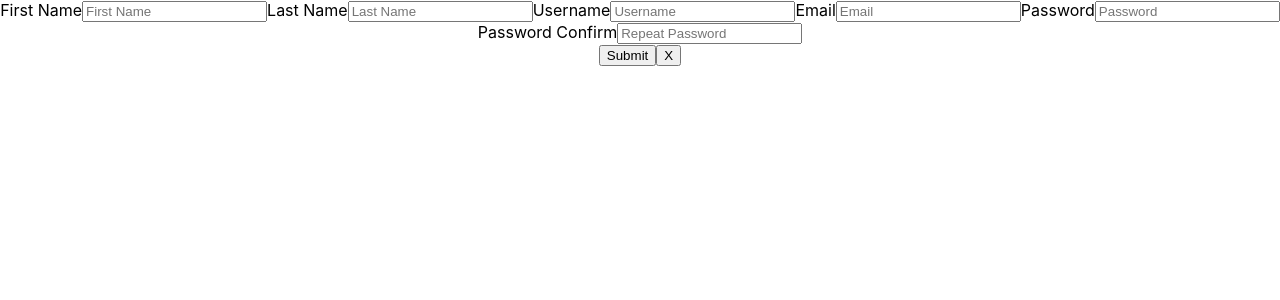
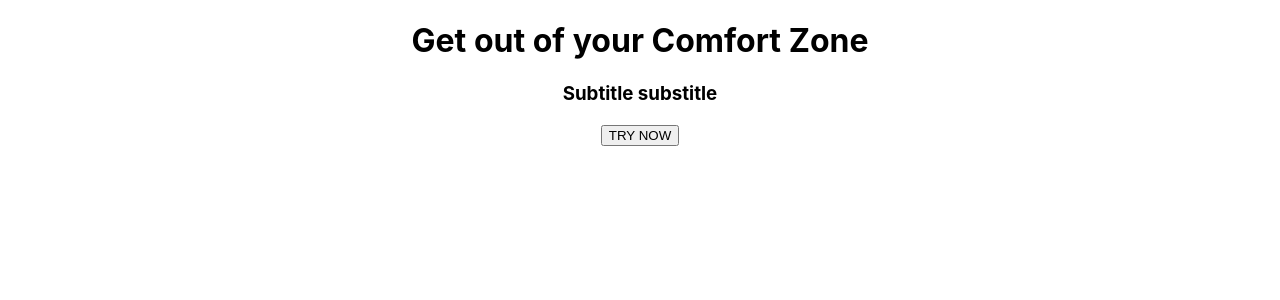
Before and after one commit to SmitnAntonyDv/Unbord-client, a React (Create React App) app: page / in a window 1280 px wide. Shown: the top 300 px of the page. Built offline with nearby package versions, Linux system fonts and the light colour scheme.

Commit message:
created switch route with exact path for homepage

```diff
--- a/src/App.tsx
+++ b/src/App.tsx
@@ -1,12 +1,18 @@
 import React from 'react';
 import './App.css';
 import SignUp from './Components/Navigation/SignUp/SignUp';
+import Homepage from './Pages/Homepage';
+import { Switch, Route } from 'react-router-dom';
 
 //development branch
 function App() {
   return (
     <div className='App'>
-      <SignUp />
+      <Switch>
+        <Route exact path='/' component={Homepage} />
+
+        <SignUp />
+      </Switch>
     </div>
   );
 }
--- a/src/Pages/Homepage.tsx
+++ b/src/Pages/Homepage.tsx
@@ -1,5 +1,21 @@
 import React, { useState, useEffect } from 'react';
 
 export default function Homepage() {
-  return <div></div>;
+  /*
+  1) need a logo componennt
+  2) navbar component
+        - with titles:
+            1) How It works
+            2) About us
+            3) Sign Up button
+  3) Try now button (the CTA button)
+  */
+
+  return (
+    <div>
+      <h1>Get out of your Comfort Zone</h1>
+      <h3>Subtitle substitle</h3>
+      <button>TRY NOW</button>
+    </div>
+  );
 }
```
